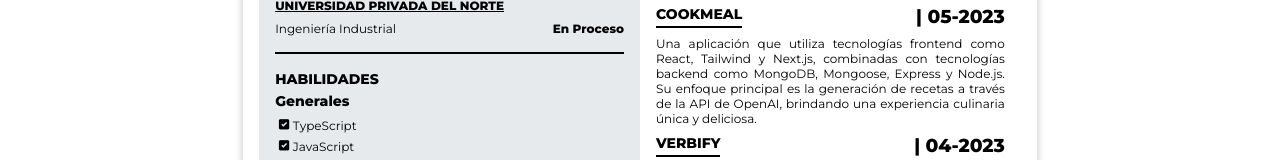
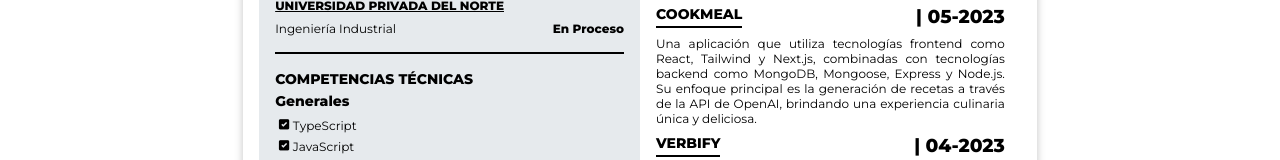
Before and after one commit to cereceda1991/CVReact, a React (Vite) app: page / in a window 1280 px wide. Shown: the part 461-621 px from the top of the page. Built offline with nearby package versions, Linux system fonts and the light colour scheme.

Commit message:
new content

```diff
--- a/src/components/BodyCV/BodyCV.jsx
+++ b/src/components/BodyCV/BodyCV.jsx
@@ -20,7 +20,7 @@ const BodyCV = ({ info }) => (
         </ul>
       </div>
       <span className="divider"></span>
-      <p className="styles_titles">HABILIDADES</p>
+      <p className="styles_titles">COMPETENCIAS TÉCNICAS</p>
       <h1 className="subtitle_skill">Generales</h1>
       {info.skillsData.slice(0, 10).map((skill, index) => (
         <SkillItem key={index} skill={skill} />
```
